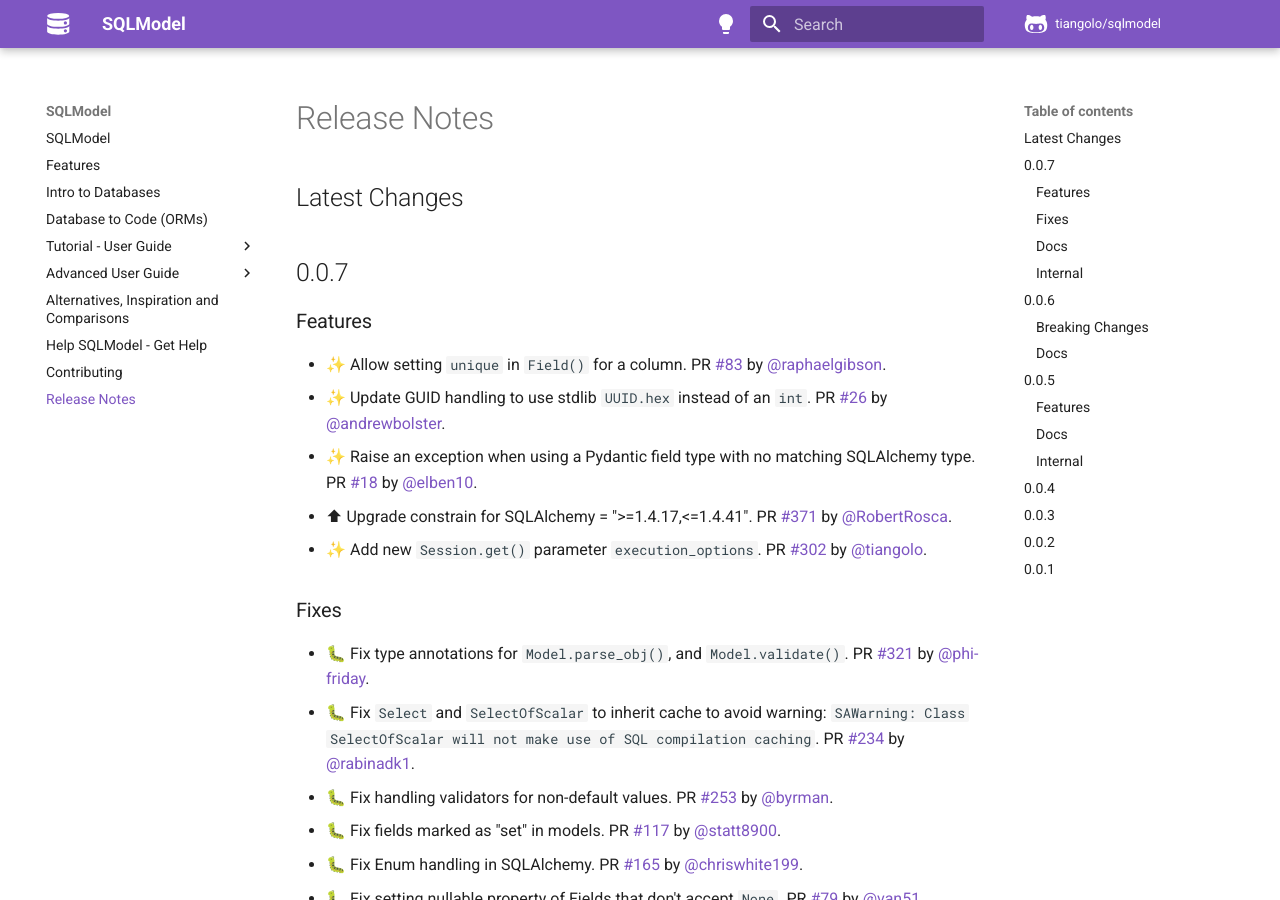
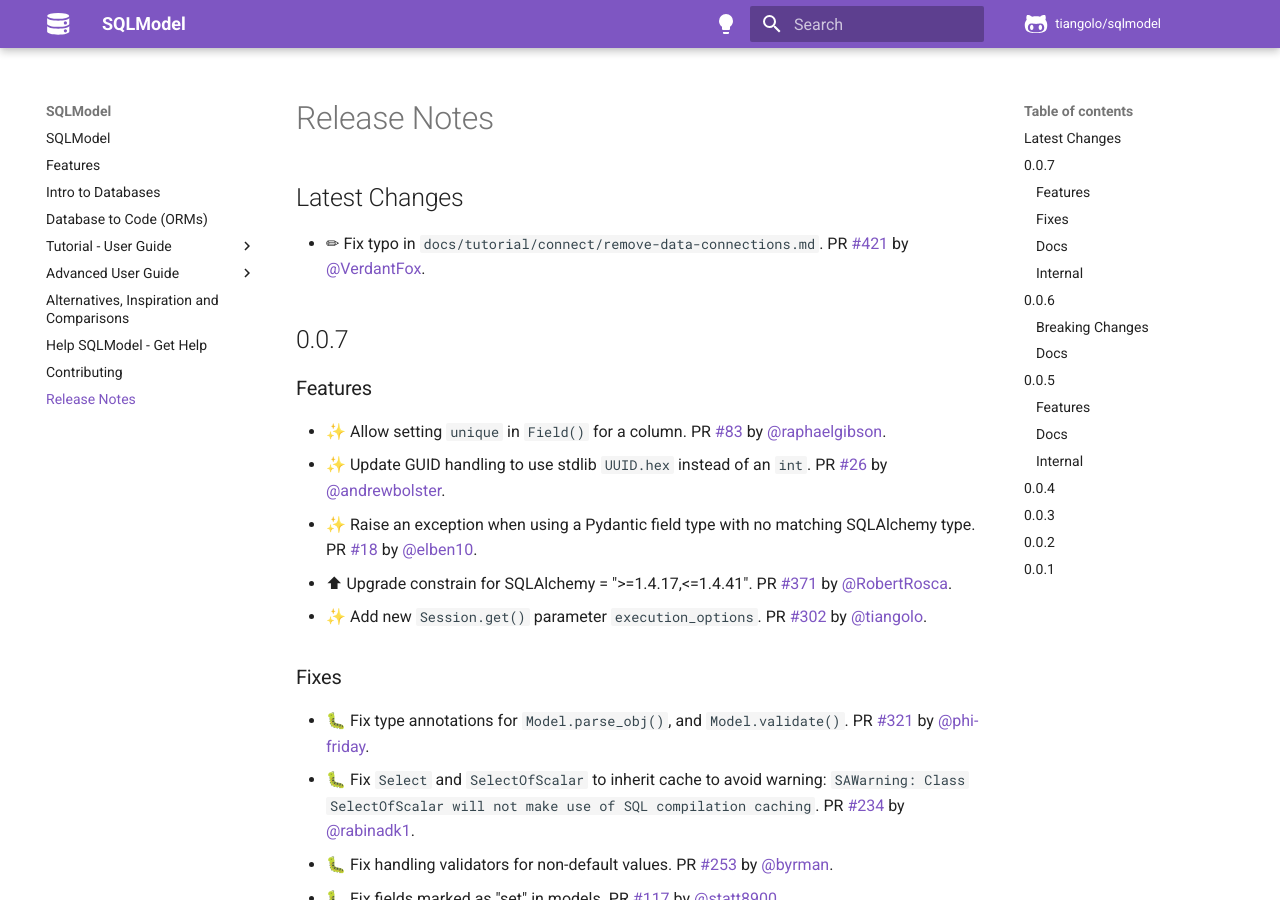
Before and after one commit to sztrakabalint/fastapi-sqlmodel, an MkDocs documentation site: the page built from docs/release-notes.md, in a window 1280 px wide and 900 px high. Built offline with MkDocs 1.6.1 and Material for MkDocs 9.7.7, drawn with Linux system fonts in a browser that asks for light colours; comment, search, counter and statistics services are not loaded.

Commit message:
📝 Update release notes

```diff
--- a/docs/release-notes.md
+++ b/docs/release-notes.md
@@ -2,6 +2,7 @@
 
 ## Latest Changes
 
+* ✏ Fix typo in `docs/tutorial/connect/remove-data-connections.md`. PR [#421](https://github.com/tiangolo/sqlmodel/pull/421) by [@VerdantFox](https://github.com/VerdantFox).
 
 ## 0.0.7
 
```
